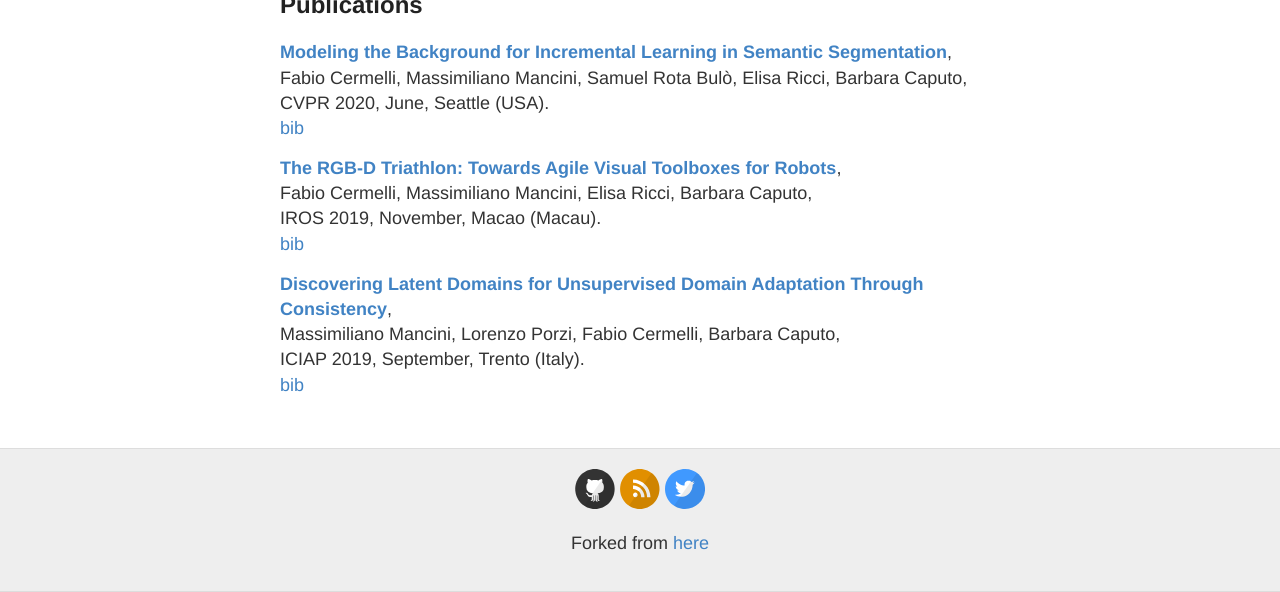
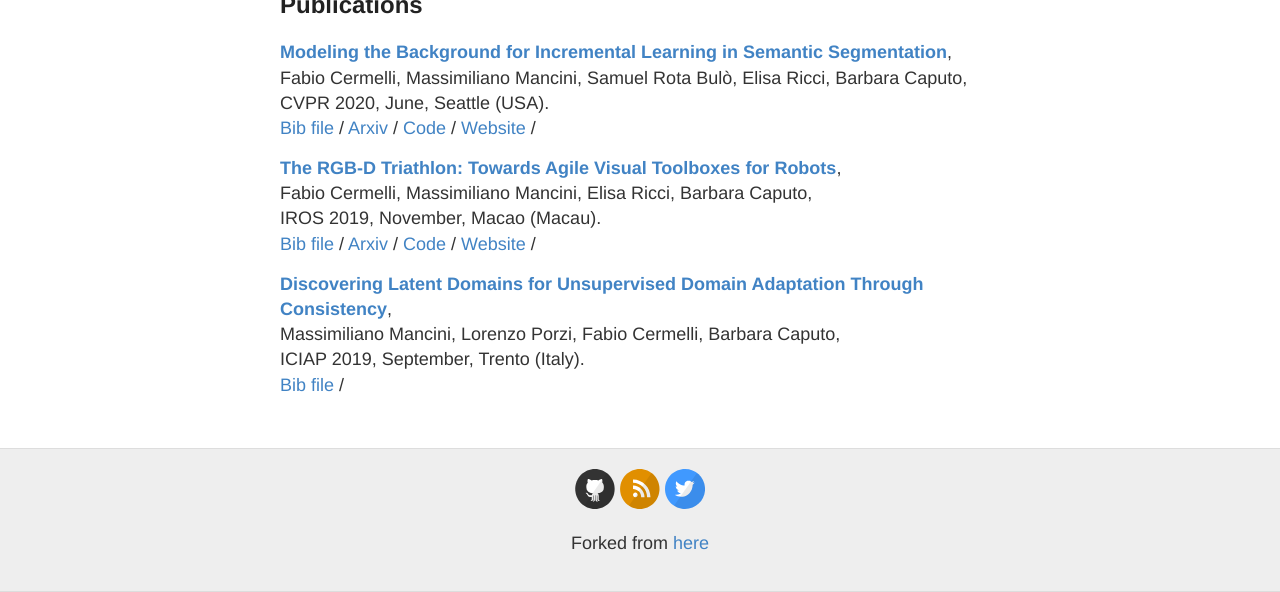
Before and after one commit to fcdl94/fcdl94.github.io, a Jekyll site: the page built from about.html, in a window 1280 px wide, cut to the strip 394-986 px from the top of the page. Built offline with Jekyll 4.4.1, drawn with Linux system fonts in a browser that asks for light colours.

Commit message:
Adding additional links to papers

```diff
--- a/about.html
+++ b/about.html
@@ -32,7 +32,17 @@ permalink: /about/
       <p class="margin-top"><a href="{{ paper.link }}"><b>{{ paper.title }}</b></a>, <br>
       {{ paper.authors }},<br>
       {{ paper.conference }}</p>
-      <p class="margin-bottom"><a href="{{ paper.url }}">bib</a>
+      <p class="margin-bottom">
+        <a href="{{ paper.url }}">Bib file</a> /
+        {% if paper.arxiv %}
+        <a href="{{ paper.arxiv }}">Arxiv</a> /
+        {% endif %}
+        {% if paper.code %}
+        <a href="{{ paper.code }}">Code</a> /
+        {% endif %}
+        {% if paper.code %}
+        <a href="{{ paper.website }}">Website</a> /
+        {% endif %}
       </p>
     </article>
   {% endfor %}
```
